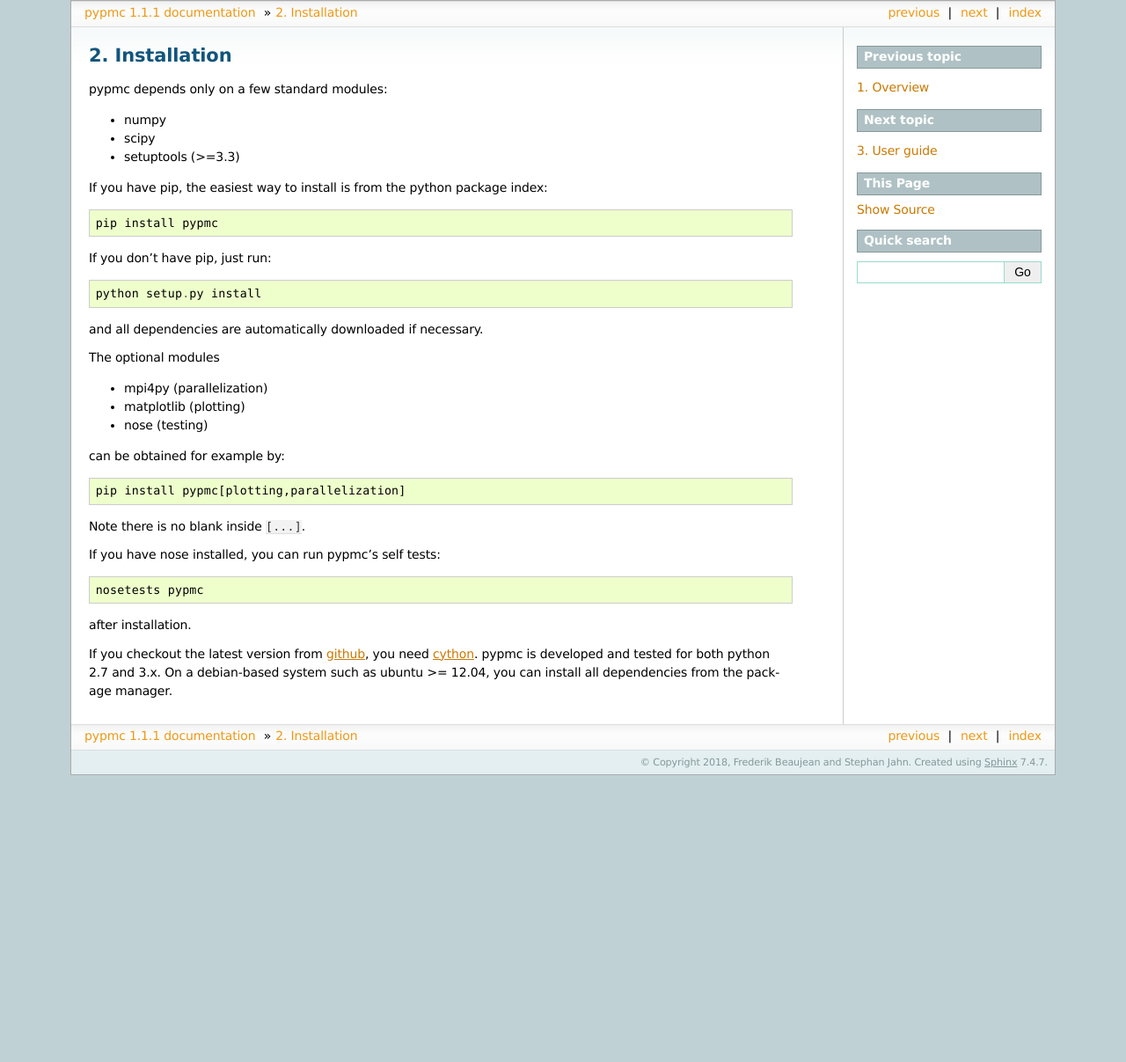
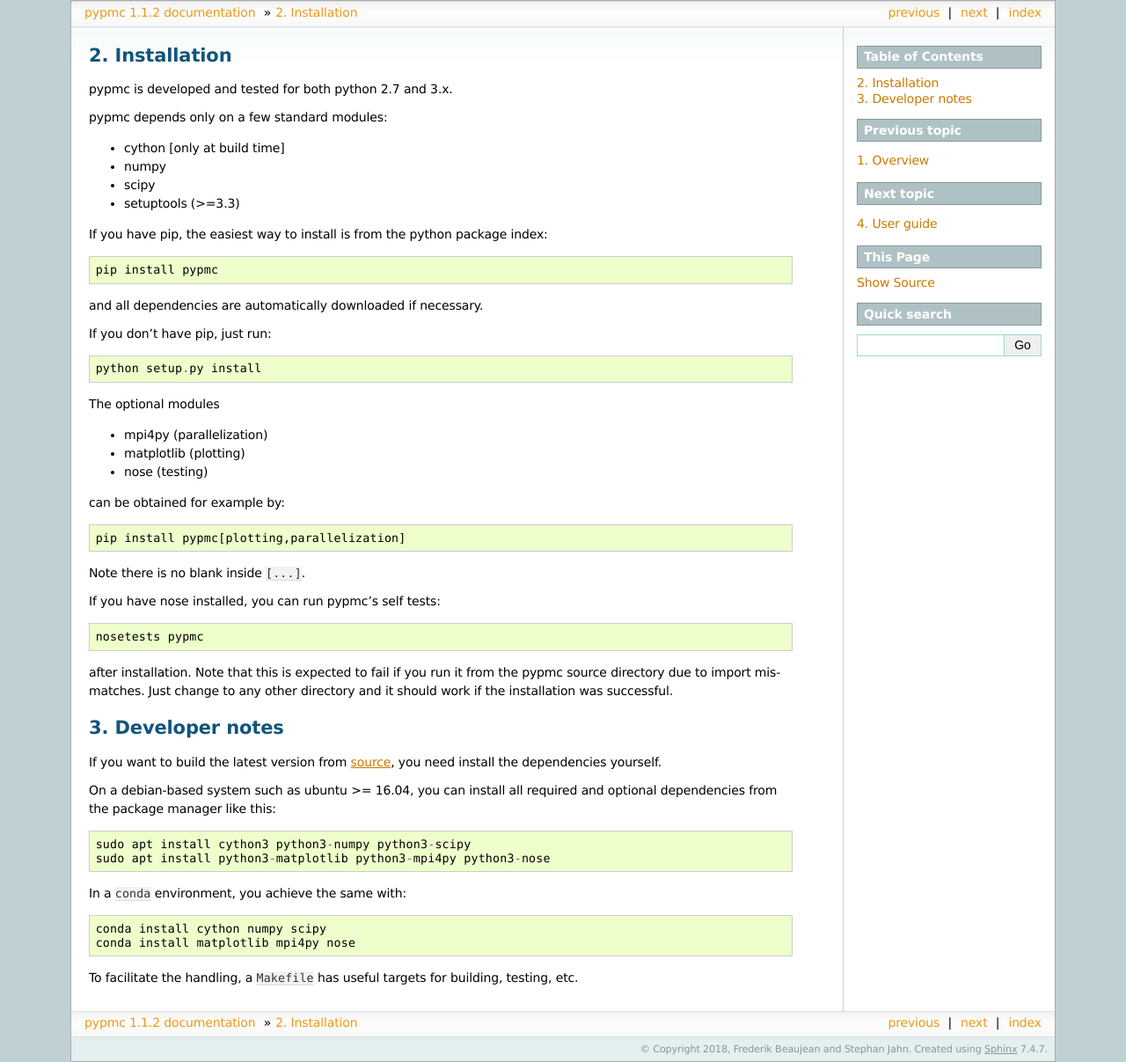
Before and after one commit to pypmc/pypmc, a Sphinx documentation site: the page built from doc/installation.rst, in a window 1280 px wide. Shown: the whole page at 88% size. Built offline with Sphinx 7.4.7, drawn with Linux system fonts in a browser that asks for light colours; before the commit the page ends 900 px from its top, so only the background shows below that.

Commit message:
[build] Fix build vs runtime dependencies for pip19

```diff
--- a/doc/installation.rst
+++ b/doc/installation.rst
@@ -1,8 +1,11 @@
 Installation
 ------------
 
+pypmc is developed and tested for both python 2.7 and 3.x.
+
 pypmc depends only on a few standard modules:
 
+* cython [only at build time]
 * numpy
 * scipy
 * setuptools (>=3.3)
@@ -12,11 +15,11 @@
 
    pip install pypmc
 
+and all dependencies are automatically downloaded if necessary.
+
 If you don't have pip, just run::
 
    python setup.py install
-
-and all dependencies are automatically downloaded if necessary.
 
 The optional modules
 
@@ -34,10 +37,26 @@
 
   nosetests pypmc
 
-after installation.
+after installation. Note that this is expected to fail if you run it from the
+pypmc source directory due to import mismatches. Just change to any other directory
+and it should work if the installation was successful.
 
-If you checkout the latest version from `github
-<https://github.com/fredRos/pypmc/>`_, you need `cython
-<http://cython.org>`_.  pypmc is developed and tested for both python
-2.7 and 3.x. On a debian-based system such as ubuntu >= 12.04, you can
-install all dependencies from the package manager.
+Developer notes
+---------------
+
+If you want to build the latest version from `source
+<https://github.com/fredRos/pypmc/>`_, you need install the dependencies
+yourself.
+
+On a debian-based system such as ubuntu >= 16.04, you can install all required
+and optional dependencies from the package manager like this::
+
+  sudo apt install cython3 python3-numpy python3-scipy
+  sudo apt install python3-matplotlib python3-mpi4py python3-nose
+
+In a ``conda`` environment, you achieve the same with::
+
+  conda install cython numpy scipy
+  conda install matplotlib mpi4py nose
+
+To facilitate the handling, a ``Makefile`` has useful targets for building, testing, etc.
--- a/pypmc/_version.py
+++ b/pypmc/_version.py
@@ -1 +1 @@
-__version__ = '1.1.1'
+__version__ = '1.1.2'
--- /dev/null
+++ b/pyproject.toml
@@ -0,0 +1,3 @@
+[build-system]
+requires = ["setuptools>=40.8.0", "wheel", 'cython>=0.21', 'numpy>=1.6, <2.0']
+build-backend = "setuptools.build_meta:__legacy__"
```
Also changed, not shown: setup.py (+13 -43 lines).
